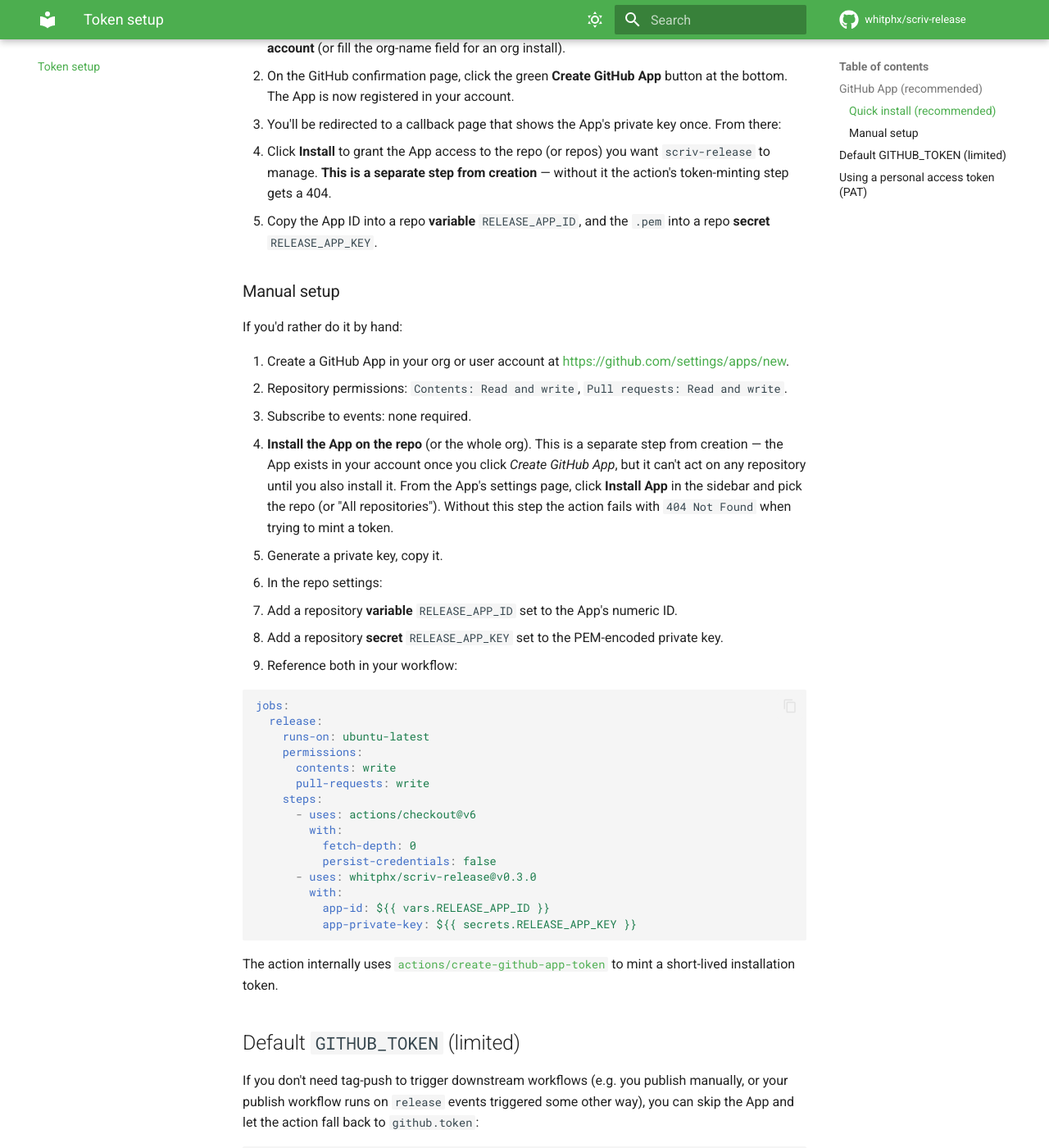
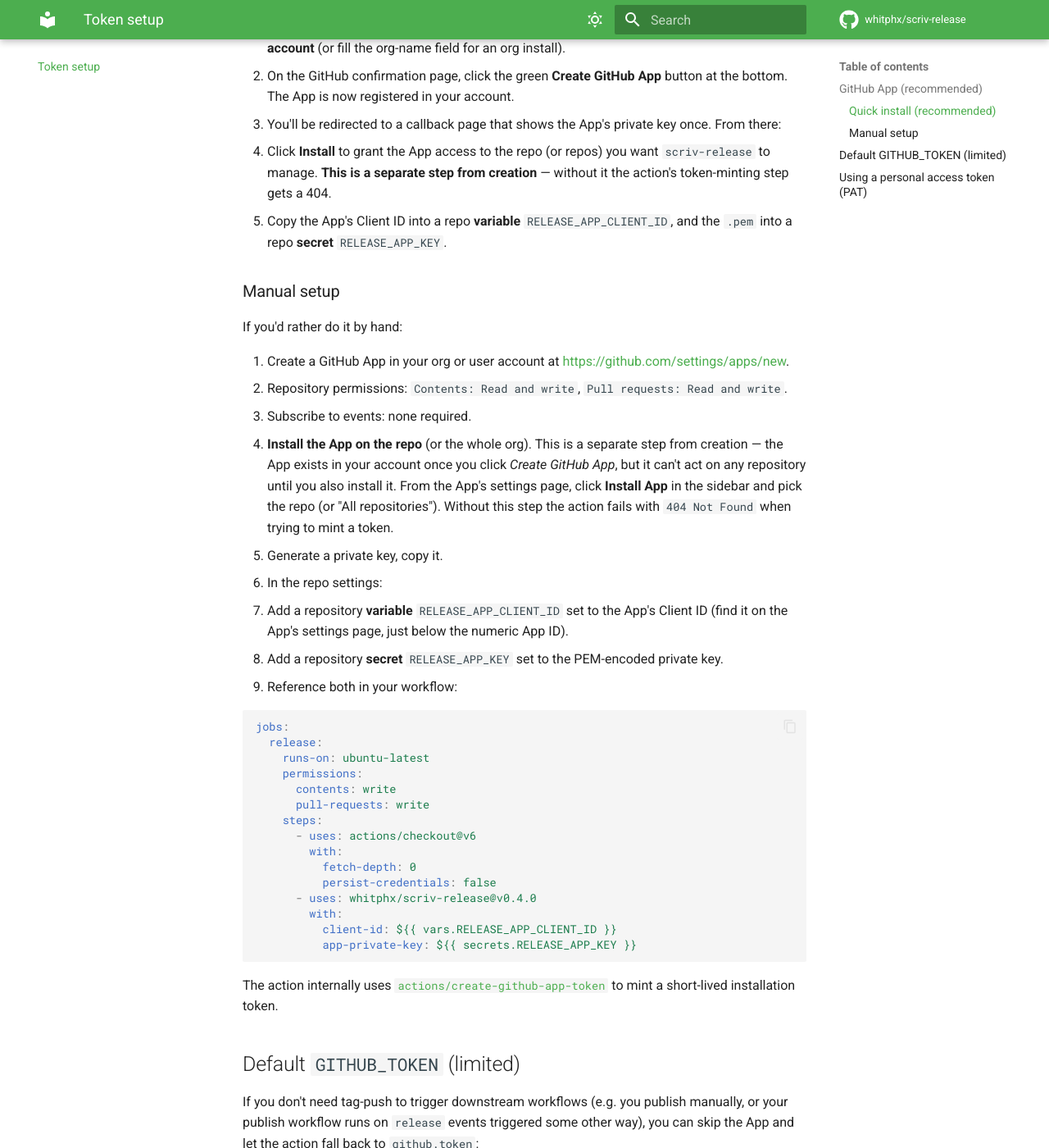
Before and after one commit to whitphx/scriv-release, an MkDocs documentation site: the page built from docs/token-setup.md, in a window 1280 px wide and 1400 px high, scrolled down 781 px. Shown: the whole window at 82% size. Built offline with MkDocs 1.6.1 and Material for MkDocs 9.7.7, drawn with Linux system fonts in a browser that asks for light colours; comment, search, counter and statistics services are not loaded; some of the changed text lies outside the part shown.

Commit message:
feat!: switch action input app-id -> client-id
`actions/create-github-app-token@v3.2.0` deprecated the `app-id` input
in favor of `client-id`. We forwarded the action's `app-id` input to
upstream's deprecated field, so every release-workflow run was logging
a deprecation warning even though the token-mint succeeded.

Mirror the upstream change instead of papering over the warning:

  - action.yml: rename input `app-id` -> `client-id`; pin upstream to
    v3.2.0 (bcd2ba49…); forward via the new `client-id` field. `app-id`
    is gone — `client-id` and the App's numeric App ID are different
    values, so this would have to be a breaking input change either way.

  - All workflow snippets (README, docs/index.md, docs/quickstart.md,
    docs/token-setup.md) and the dogfood release workflow now reference
    `client-id` and the new repo-variable convention `RELEASE_APP_CLIENT_ID`.

  - Callback Worker credentials page renders the App's Client ID (from
    the conversions response's `client_id` field) as the primary
    copy-to-clipboard target; the numeric App ID is kept as info in the
    footer for situations where someone still needs it.

  - Changelog fragment under `### Removed` / `### Added`. The zero-major
    policy downshifts `Removed` to minor, so this still lands as 0.4.0.

The user-side migration for anyone already running with the previous
shape: get the App's Client ID from the App settings page (sits just
below the numeric App ID), set repo variable `RELEASE_APP_CLIENT_ID` to
it, and change `app-id:` to `client-id:` in the workflow. The old
`RELEASE_APP_ID` variable can be deleted once the workflow no longer
references it.

Co-Authored-By: Claude Opus 4.7 (1M context) <noreply@anthropic.com>

````diff
--- a/docs/install-app/index.html
+++ b/docs/install-app/index.html
@@ -74,8 +74,8 @@
         <code>github.com</code> with the App's permissions pre-filled.
         <strong>Click the green "Create GitHub App" button at the bottom</strong>
         to actually create it &mdash; the install page only prepares the form.
-        You'll then be redirected to a callback page that shows the App ID
-        and private key once.
+        You'll then be redirected to a callback page that shows the App's
+        Client ID and private key once.
       </p>
       <p>
         You can change the suggested name (<code>scriv-release-bot</code>) on
@@ -130,7 +130,7 @@
     <script>
       // The manifest's `redirect_url` points at a Cloudflare Worker that finalizes
       // the App via the /app-manifests/{code}/conversions endpoint and shows the
-      // resulting App ID + private key. Source: docs-workers/install-app-callback/.
+      // resulting Client ID + private key. Source: docs-workers/install-app-callback/.
       const CALLBACK_URL =
         "https://scriv-release-install-app-callback.whitphx.workers.dev/callback";
 
--- a/docs/token-setup.md
+++ b/docs/token-setup.md
@@ -22,7 +22,7 @@ To make tag-push trigger downstream workflows, mint the token from a GitHub App
 2. On the GitHub confirmation page, click the green **Create GitHub App** button at the bottom. The App is now registered in your account.
 3. You'll be redirected to a callback page that shows the App's private key once. From there:
    - Click **Install** to grant the App access to the repo (or repos) you want `scriv-release` to manage. **This is a separate step from creation** — without it the action's token-minting step gets a 404.
-   - Copy the App ID into a repo **variable** `RELEASE_APP_ID`, and the `.pem` into a repo **secret** `RELEASE_APP_KEY`.
+   - Copy the App's Client ID into a repo **variable** `RELEASE_APP_CLIENT_ID`, and the `.pem` into a repo **secret** `RELEASE_APP_KEY`.
 
 ### Manual setup
 
@@ -34,7 +34,7 @@ If you'd rather do it by hand:
 2. **Install the App on the repo** (or the whole org). This is a separate step from creation — the App exists in your account once you click *Create GitHub App*, but it can't act on any repository until you also install it. From the App's settings page, click **Install App** in the sidebar and pick the repo (or "All repositories"). Without this step the action fails with `404 Not Found` when trying to mint a token.
 3. Generate a private key, copy it.
 4. In the repo settings:
-   - Add a repository **variable** `RELEASE_APP_ID` set to the App's numeric ID.
+   - Add a repository **variable** `RELEASE_APP_CLIENT_ID` set to the App's Client ID (find it on the App's settings page, just below the numeric App ID).
    - Add a repository **secret** `RELEASE_APP_KEY` set to the PEM-encoded private key.
 5. Reference both in your workflow:
 
@@ -50,9 +50,9 @@ jobs:
         with:
           fetch-depth: 0
           persist-credentials: false
-      - uses: whitphx/scriv-release@v0.3.0
+      - uses: whitphx/scriv-release@v0.4.0
         with:
-          app-id: ${{ vars.RELEASE_APP_ID }}
+          client-id: ${{ vars.RELEASE_APP_CLIENT_ID }}
           app-private-key: ${{ secrets.RELEASE_APP_KEY }}
 ```
 
@@ -74,7 +74,7 @@ jobs:
         with:
           fetch-depth: 0
           persist-credentials: false
-      - uses: whitphx/scriv-release@v0.3.0
+      - uses: whitphx/scriv-release@v0.4.0
 ```
 
 ## Using a personal access token (PAT)
@@ -82,7 +82,7 @@ jobs:
 Discouraged but possible: pass a fine-grained PAT via `github-token`:
 
 ```yaml
-- uses: whitphx/scriv-release@v0.3.0
+- uses: whitphx/scriv-release@v0.4.0
   with:
     github-token: ${{ secrets.MY_PAT }}
 ```
````
Also changed, not shown: README.md (+3 -3 lines), action.yml (+6 -6 lines), changelog.d/20260515_094848_t.yic.yt_client_id_input.md (added, +7 -0 lines), docs/index.md (+3 -3 lines), docs/quickstart.md (+5 -5 lines), 2 other files.
